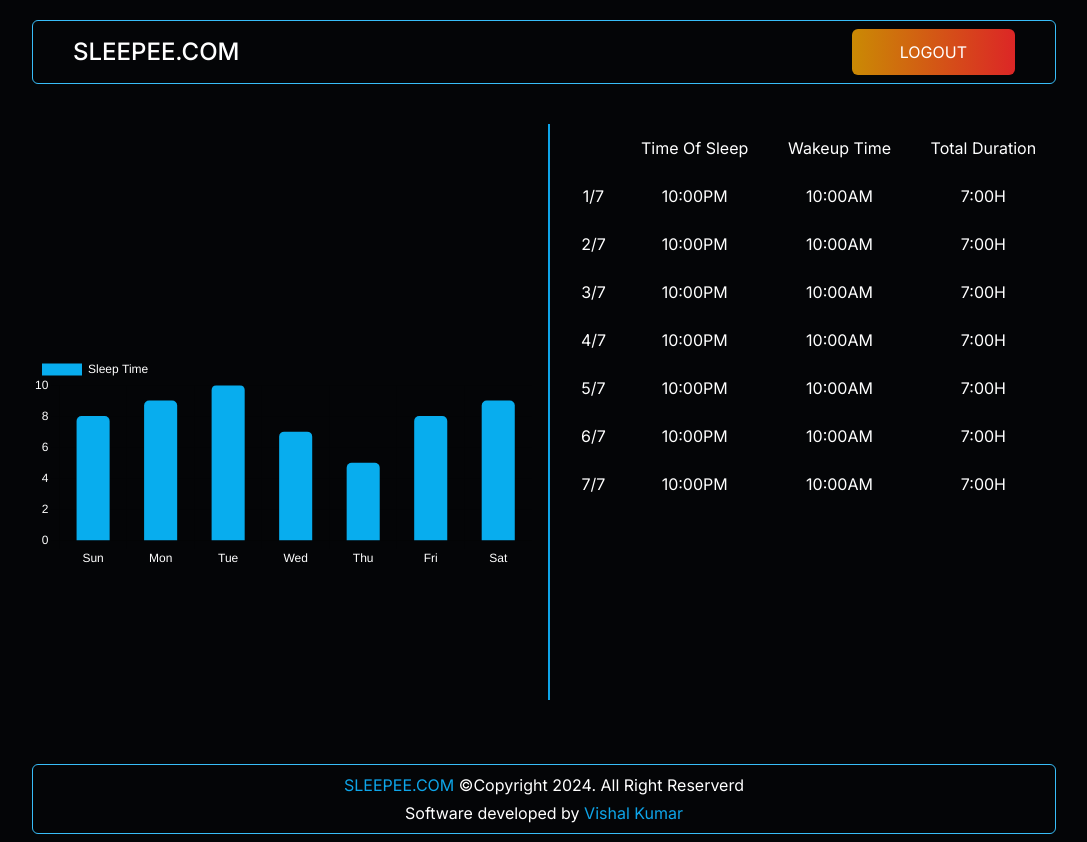
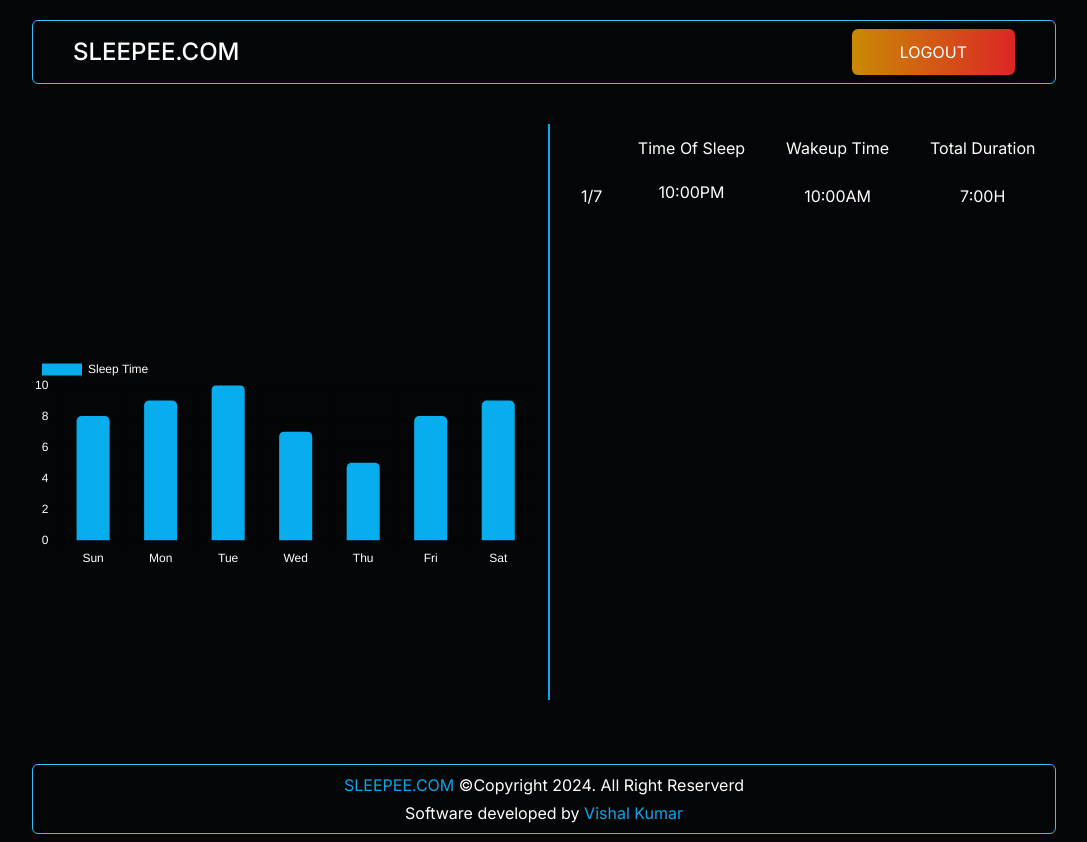
Before and after one commit to vishalkumar12323/daily-sleeps, a Next.js app: page /home in a window 1280 px wide. Shown: the whole page, without its empty margins (96-1183 px from the left). Built offline with nearby package versions, Linux system fonts and the light colour scheme.

Commit message:
add comments

```diff
--- a/app/globals.css
+++ b/app/globals.css
@@ -23,10 +23,7 @@ body {
 }
 
 @layer base {
-  .img-shadow {
-    --main-background: #142c41;
-    box-shadow: 10px 10px 0px 0px var(--main-background);
-    outline: none;
-    border: none;
+  .waving-trans {
+    transition: all 0.3s linear;
   }
 }
--- a/app/ui/components/analytics.tsx
+++ b/app/ui/components/analytics.tsx
@@ -1,6 +1,8 @@
+"use client";
 import { graphData } from "@/app/lib/data";
 
 export default function Analytic() {
+  const time = "10:00PM";
   return (
     <main className="w-full">
       <table className="w-full ">
@@ -13,47 +15,15 @@ export default function Analytic() {
           </tr>
         </thead>
         <tbody>
-          <tr className=" p-4">
+          <tr className=" p-4  text-center">
             <td className="p-3 text-center">1/7</td>
-            <td className="p-3 text-center">10:00PM</td>
-            <td className="p-3 text-center">10:00AM</td>
-            <td className="p-3 text-center">7:00H</td>
-          </tr>
-          <tr className=" p-4">
-            <td className="p-3 text-center">2/7</td>
-            <td className="p-3 text-center">10:00PM</td>
-            <td className="p-3 text-center">10:00AM</td>
-            <td className="p-3 text-center">7:00H</td>
-          </tr>
-          <tr className=" p-4">
-            <td className="p-3 text-center">3/7</td>
-            <td className="p-3 text-center">10:00PM</td>
-            <td className="p-3 text-center">10:00AM</td>
-            <td className="p-3 text-center">7:00H</td>
-          </tr>
-          <tr className=" p-4">
-            <td className="p-3 text-center">4/7</td>
-            <td className="p-3 text-center">10:00PM</td>
-            <td className="p-3 text-center">10:00AM</td>
-            <td className="p-3 text-center">7:00H</td>
-          </tr>
-          <tr className=" p-4">
-            <td className="p-3 text-center">5/7</td>
-            <td className="p-3 text-center">10:00PM</td>
-            <td className="p-3 text-center">10:00AM</td>
-            <td className="p-3 text-center">7:00H</td>
-          </tr>
-          <tr className=" p-4">
-            <td className="p-3 text-center">6/7</td>
-            <td className="p-3 text-center">10:00PM</td>
-            <td className="p-3 text-center">10:00AM</td>
-            <td className="p-3 text-center">7:00H</td>
-          </tr>
-          <tr className=" p-4">
-            <td className="p-3 text-center">7/7</td>
-            <td className="p-3 text-center">10:00PM</td>
-            <td className="p-3 text-center">10:00AM</td>
-            <td className="p-3 text-center">7:00H</td>
+            <td
+              className={`p-2 text-center after:rounded-md after:waving-trans hover:after:content-['${time}'] hover:after:flex hover:after:items-center hover:after:justify-center hover:after:absolute hover:after:top-[80%] hover:after:left-[80%] hover:after:bg-sky-500 hover:after:w-full hover:after:h-full relative inline-block`}
+            >
+              <span className="relative cursor-default">10:00PM</span>
+            </td>
+            <td className="p-2 text-center">10:00AM</td>
+            <td className="p-2 text-center">7:00H</td>
           </tr>
         </tbody>
       </table>
--- a/app/ui/components/footer.tsx
+++ b/app/ui/components/footer.tsx
@@ -1,3 +1,4 @@
+"use client";
 import Link from "next/link";
 
 export default function Footer() {
--- a/app/ui/components/navbar.tsx
+++ b/app/ui/components/navbar.tsx
@@ -1,3 +1,4 @@
+"use client";
 import { Button } from "./button";
 
 export default function Navbar() {
--- a/app/ui/components/pagination.tsx
+++ b/app/ui/components/pagination.tsx
@@ -1,3 +1,4 @@
+"use client";
 export default function Pagination() {
   return <div className="">Pagination</div>;
 }
--- a/app/ui/components/user/login-form.tsx
+++ b/app/ui/components/user/login-form.tsx
@@ -1,3 +1,4 @@
+"use client";
 import { Logo } from "../../app-logo";
 import { Button } from "../button";
 
--- a/app/ui/components/user/signup-form.tsx
+++ b/app/ui/components/user/signup-form.tsx
@@ -1,3 +1,5 @@
+"use client";
+
 import { Logo } from "../../app-logo";
 import { Button } from "../button";
 
--- a/app/ui/splash-screen.tsx
+++ b/app/ui/splash-screen.tsx
@@ -1,3 +1,5 @@
+"use client";
+
 import Link from "next/link";
 import { Logo } from "@/app/ui/app-logo";
 import { ArrowRightIcon } from "@heroicons/react/24/outline";
--- a/tailwind.config.ts
+++ b/tailwind.config.ts
@@ -7,7 +7,8 @@ const config: Config = {
     "./app/**/*.{js,ts,jsx,tsx,mdx}",
   ],
   theme: {
-    extend: {},
+    extend: {
+    },
   },
   plugins: [],
 };
```
